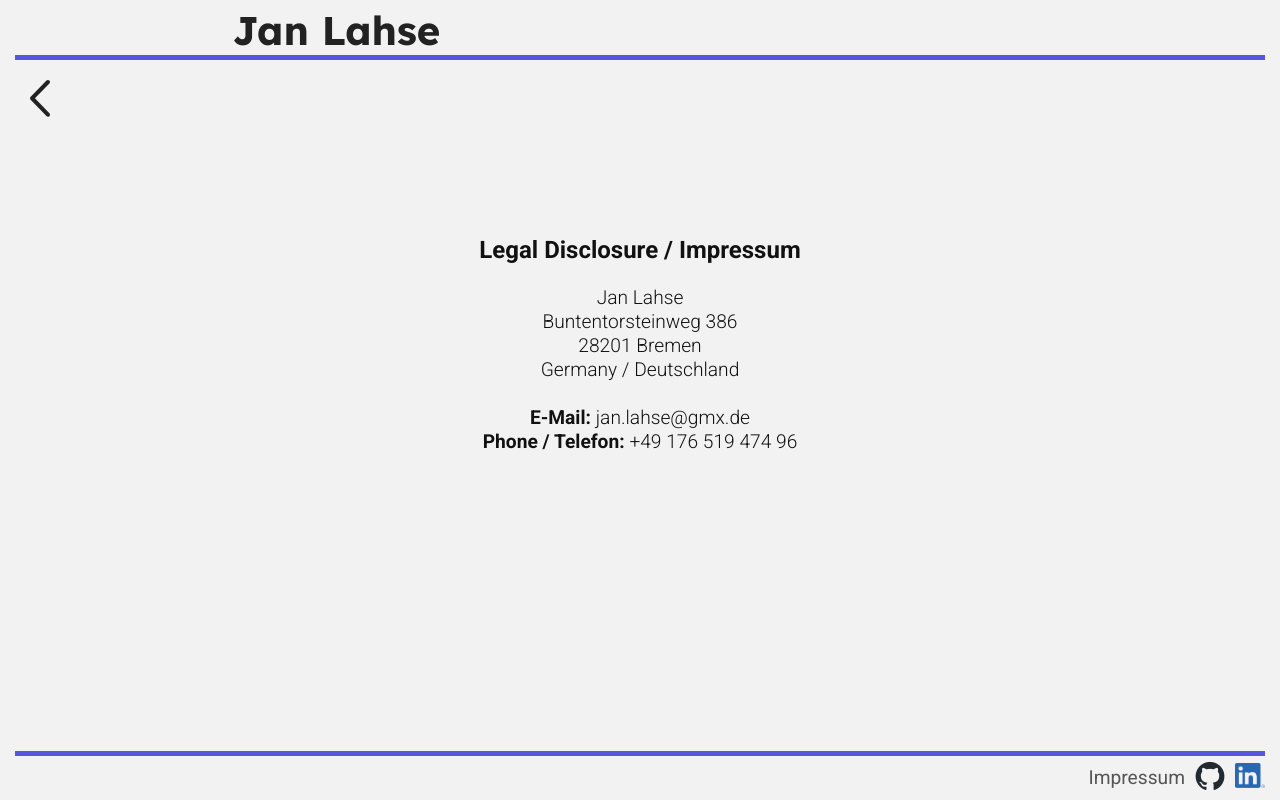
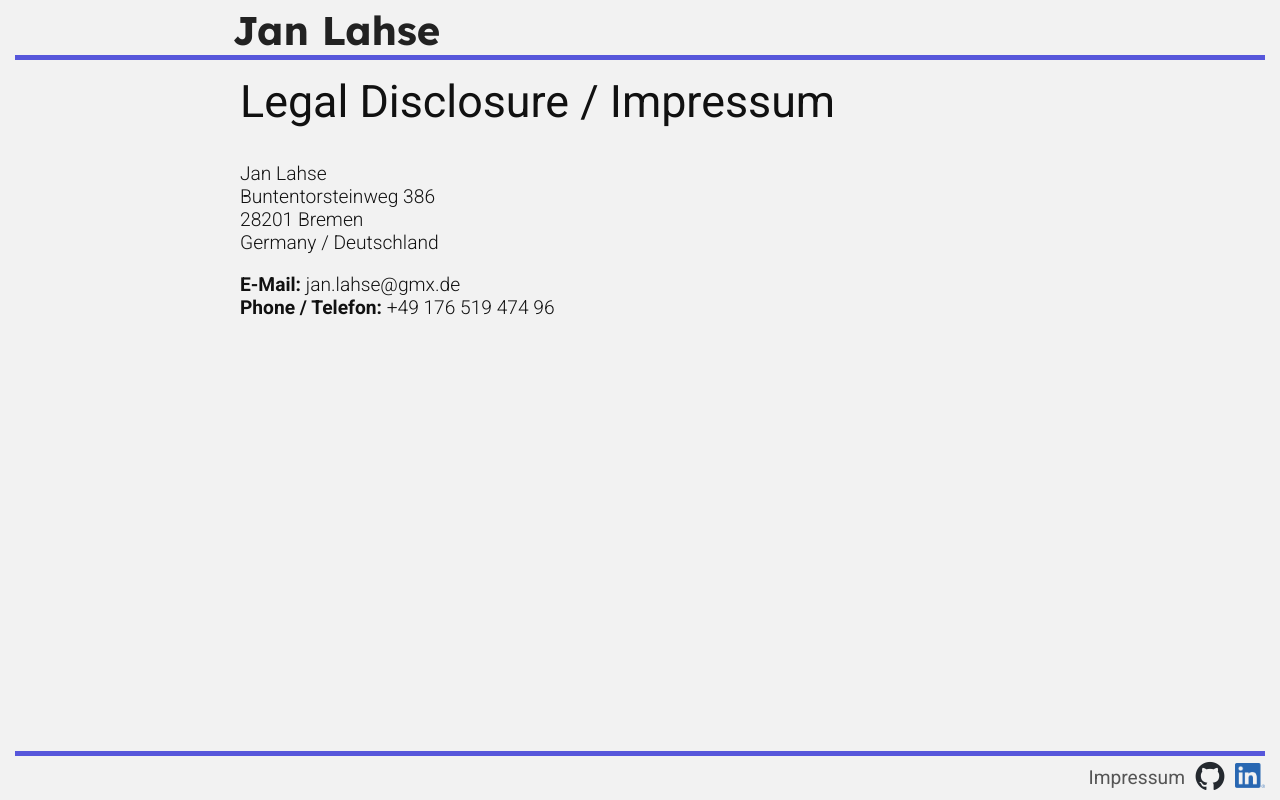
Before and after one commit to janlahse/portfolio, a Next.js app: page /impressum in a window 1280 px wide. Built offline with nearby package versions, Linux system fonts and the light colour scheme.

Commit message:
adjusted impressum page

```diff
--- a/pages/impressum.js
+++ b/pages/impressum.js
@@ -1,15 +1,11 @@
-import BackIcon from "@/components/icons/BackIcon";
-import Link from "next/link";
 import styled from "styled-components";
 
 export default function Impressum() {
   return (
     <>
-      <Link href="/">
-        <BackIcon />
-      </Link>
       <Container>
-        <h1>Legal Disclosure / Impressum</h1>
+        <section>
+          <h2>Legal Disclosure / Impressum</h2>
           <br />
           <p>Jan Lahse</p>
           <p>Buntentorsteinweg 386</p>
@@ -22,19 +18,25 @@ export default function Impressum() {
           <p>
             <b>Phone / Telefon: </b>+49 176 519 474 96
           </p>
+        </section>
       </Container>
     </>
   );
 }
 
 const Container = styled.section`
-  margin: 10px 15px 55px;
-  min-height: 50vh;
-  line-height: 1.5em;
+  margin: 65px 15px 5px;
+  padding-bottom: 10px;
+  display: flex;
+  justify-content: center;
+  gap: 10px;
+  & > * {
+    max-width: 800px;
+    width: 100%;
+    margin-bottom: 30px;
     text-align: center;
-  display: flex;
-  flex-direction: column;
-  justify-content: center;
     @media (min-width: 650px) {
+      text-align: start;
+    }
   }
 `;
```
Lines whose indentation alone changed are shown as unchanged.
